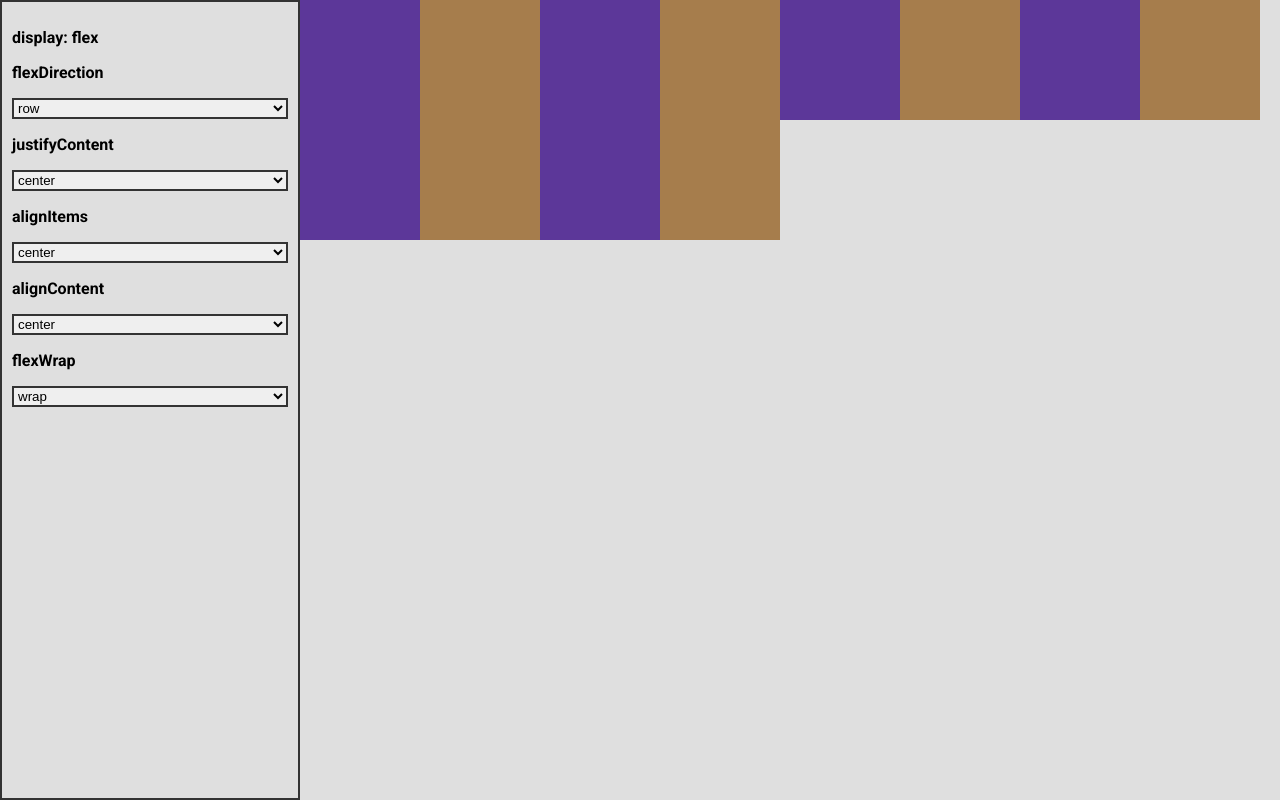
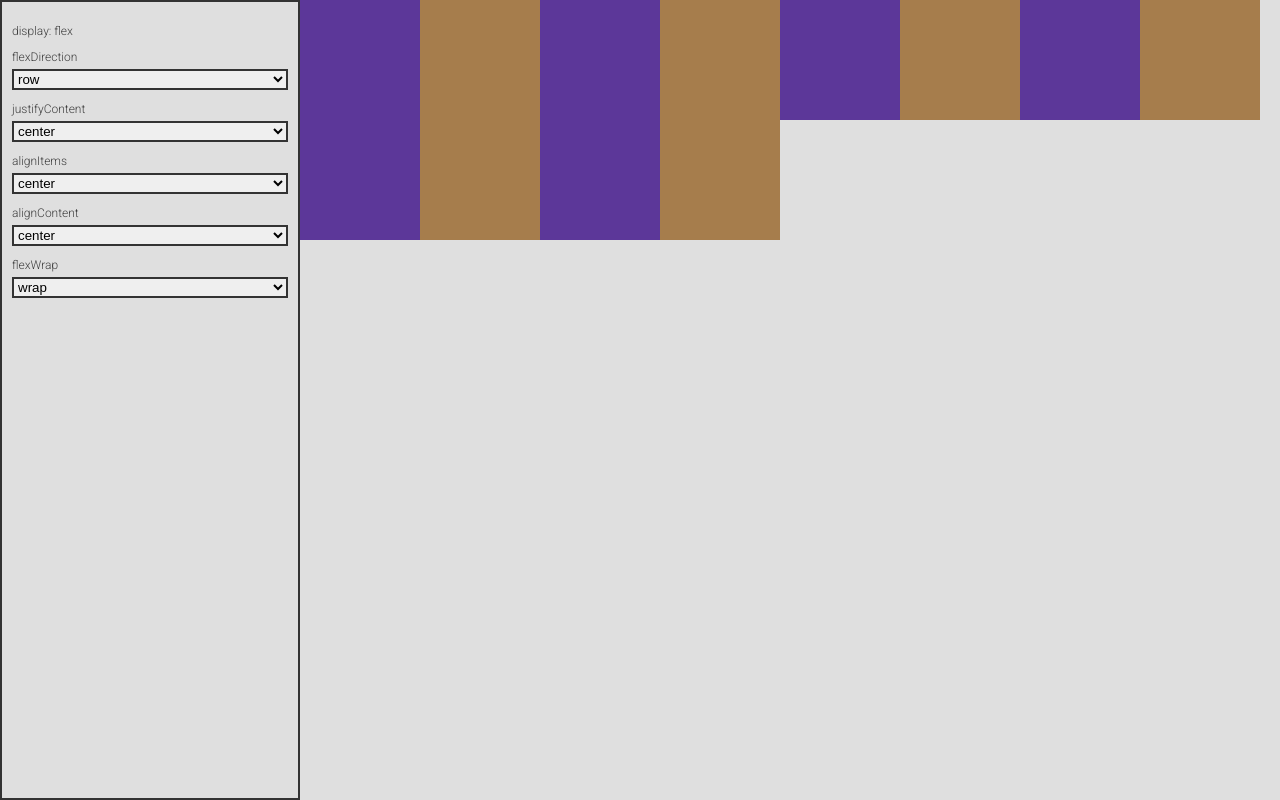
Before and after one commit to react-medellin/flexbox-playground, a React (Create React App) app: page / in a window 1280 px wide. Built offline with nearby package versions, Linux system fonts and the light colour scheme.

Commit message:
Modified Title component to have smaller size and lighter font-weight

```diff
--- a/src/Title.js
+++ b/src/Title.js
@@ -1,7 +1,8 @@
 import styled from 'styled-components';
 
 export const Title = styled.p`
-  color: '#333';
-  font-weight: 600;
-  margin-bottom: 10;
+  color: #3e3e3e;
+  font-size: 12px;
+  font-weight: lighter;
+  margin-bottom: 5px;
 `;
```
